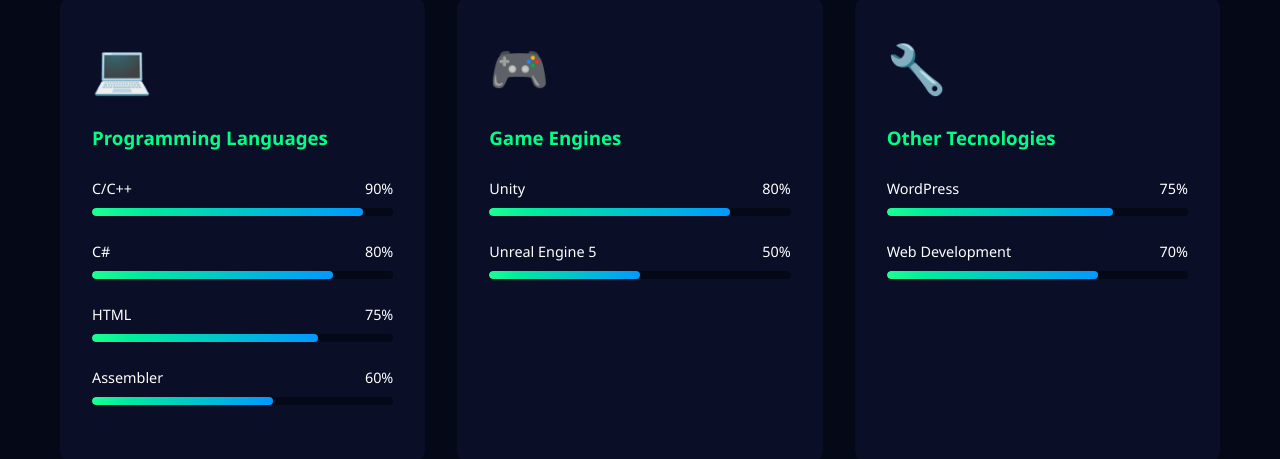
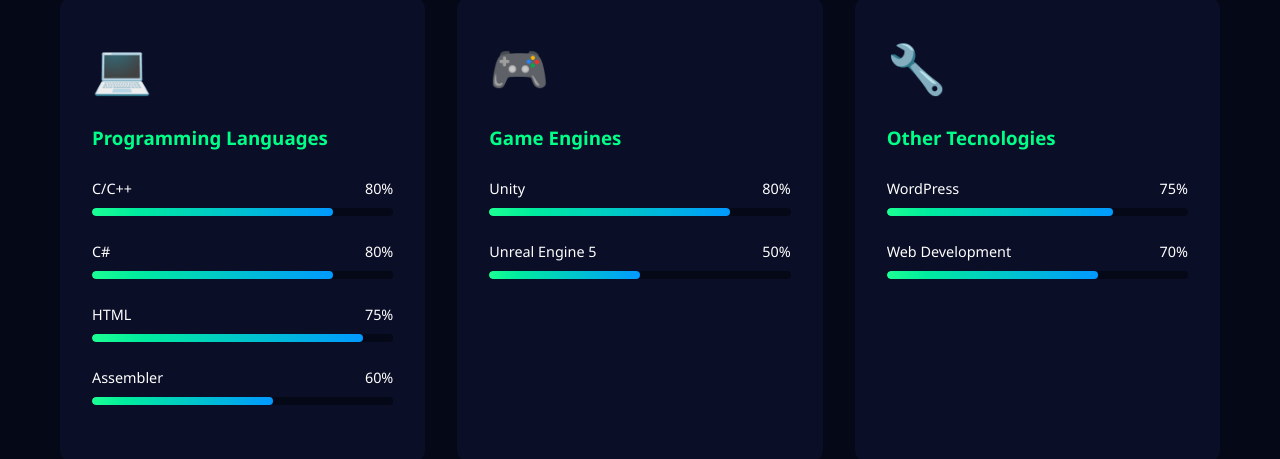
Before and after one commit to Apl512/protfolio, a plain HTML site: page index.html in a window 1280 px wide. Shown: the part 1800-2259 px from the top of the page. Drawn offline with Linux system fonts and the light colour scheme.

Commit message:
minimal changes

```diff
--- a/index.html
+++ b/index.html
@@ -95,10 +95,10 @@
                     <div class="skill-bar">
                         <div class="skill-progress">
                             <span class="skill-name">C/C++</span>
-                            <span class="skill-percent">90%</span>
+                            <span class="skill-percent">80%</span>
                         </div>
                         <div class="skill-progress-bar">
-                            <div class="skill-progress-fill" data-progress="90"></div>
+                            <div class="skill-progress-fill" data-progress="80"></div>
                         </div>
                     </div>
                     <div class="skill-bar">
@@ -116,7 +116,7 @@
                             <span class="skill-percent">75%</span>
                         </div>
                         <div class="skill-progress-bar">
-                            <div class="skill-progress-fill" data-progress="75"></div>
+                            <div class="skill-progress-fill" data-progress="90"></div>
                         </div>
                     </div>
                     <div class="skill-bar">
```
